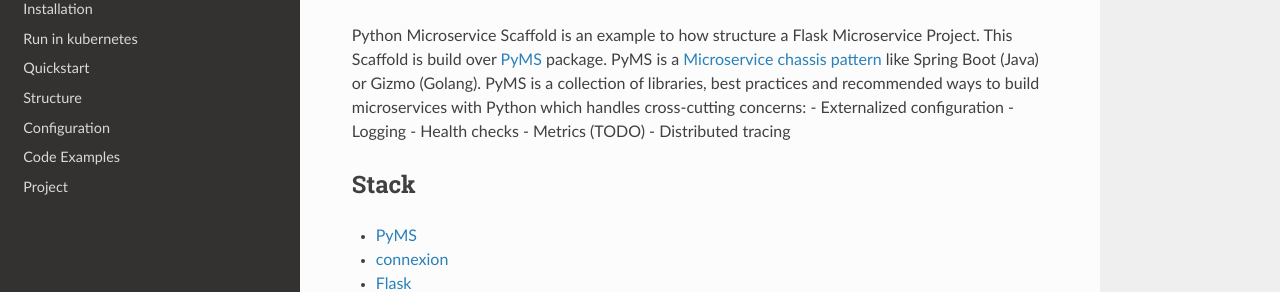
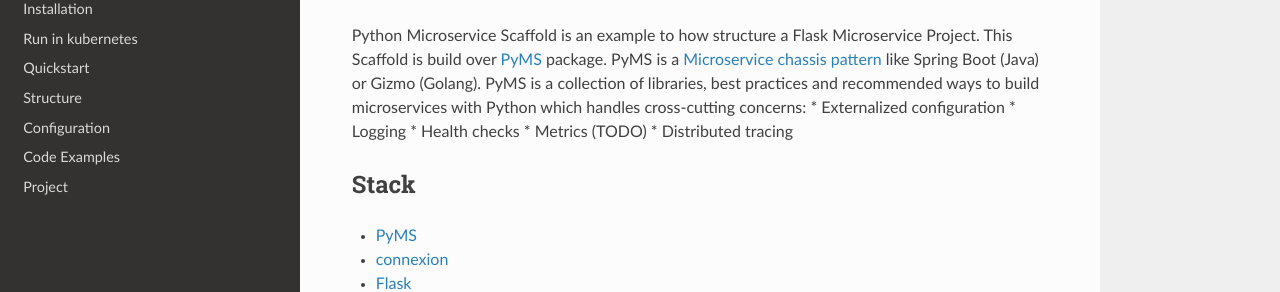
Before and after one commit to webghost241/microservices-scaffold, a Sphinx documentation site: the page built from docs/index.rst, in a window 1280 px wide and 900 px high. Shown: the part 136-428 px from the top of the window. Built offline with Sphinx 7.4.7 and the Read the Docs theme 2.0.0, drawn with Linux system fonts in a browser that asks for light colours.

Commit message:
Fix docs codeblocks

```diff
--- a/docs/configuration.rst
+++ b/docs/configuration.rst
@@ -9,6 +9,7 @@ Documentation
 The Microservice create a URL to inspect the Swagger documentation of the api in:
 
 .. code-block:: bash
+
     localhost:5000/[APPLICATION_ROOT]/ui/
 
 Our API Rest work with `connexion <http://connexion.readthedocs.io>`_. You can see connexion docs or the official
--- a/docs/index.rst
+++ b/docs/index.rst
@@ -8,11 +8,11 @@ Python Microservice Scaffold is an example to how structure a Flask Microservice
 This Scaffold is build over `PyMS <https://github.com/python-microservices/pyms>`_ package. PyMS is a `Microservice chassis pattern <https://microservices.io/patterns/microservice-chassis.html>`_
 like Spring Boot (Java) or Gizmo (Golang). PyMS is a collection of libraries, best practices and recommended ways to build
 microservices with Python which handles cross-cutting concerns:
-- Externalized configuration
-- Logging
-- Health checks
-- Metrics (TODO)
-- Distributed tracing
+* Externalized configuration
+* Logging
+* Health checks
+* Metrics (TODO)
+* Distributed tracing
 
 
 Stack
```
Also changed, not shown: docs/installation.rst (+6 -4 lines), docs/quickstart.rst (+5 -4 lines).
